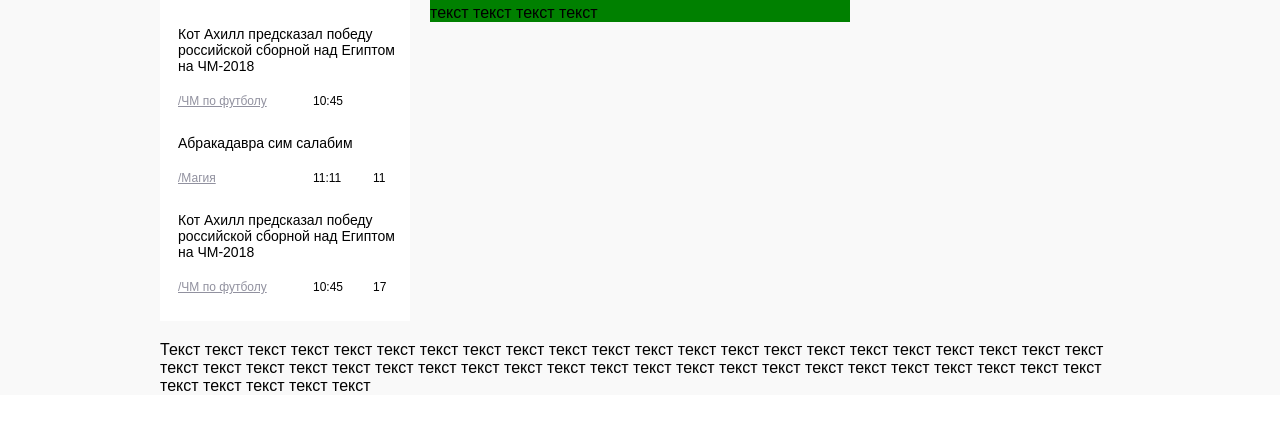
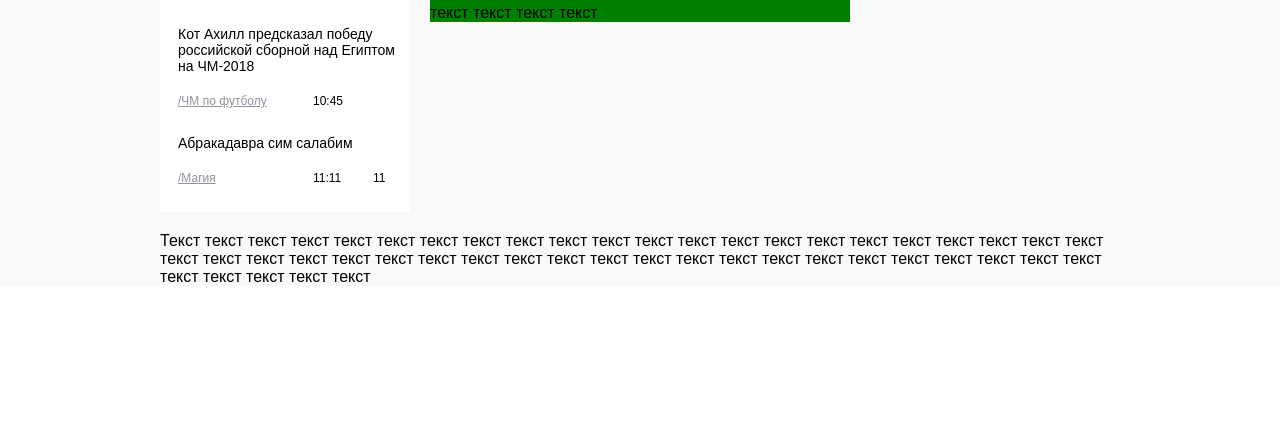
Before and after one commit to Nufore/special-app, a plain HTML site: page index.html in a window 1280 px wide. Shown: the part 334-764 px from the top of the page. Drawn offline with Linux system fonts and the light colour scheme.

Commit message:
another del post

```diff
--- a/index.html
+++ b/index.html
@@ -44,16 +44,6 @@
 						<div class="news-comments-count">11</div>
 					</div>
 				</div>
-				<div class="news-item">
-					<div class="news-item-text">
-						Кот Ахилл предсказал победу российской сборной над Египтом на ЧМ-2018
-					</div>
-					<div class="news-item-props">
-						<a href="#">/ЧМ по футболу</a>
-						<div class="news-time">10:45</div>
-						<div class="news-comments-count">17</div>
-					</div>
-				</div>
 			</div>
 			<div id="column-center">
 				Текст текст текст текст текст текст текст текст текст текст текст текст текст текст текст текст текст текст текст текст текст текст текст текст текст текст текст текст текст текст текст текст текст текст текст текст текст текст текст текст текст текст текст текст текст текст текст текст текст
```
